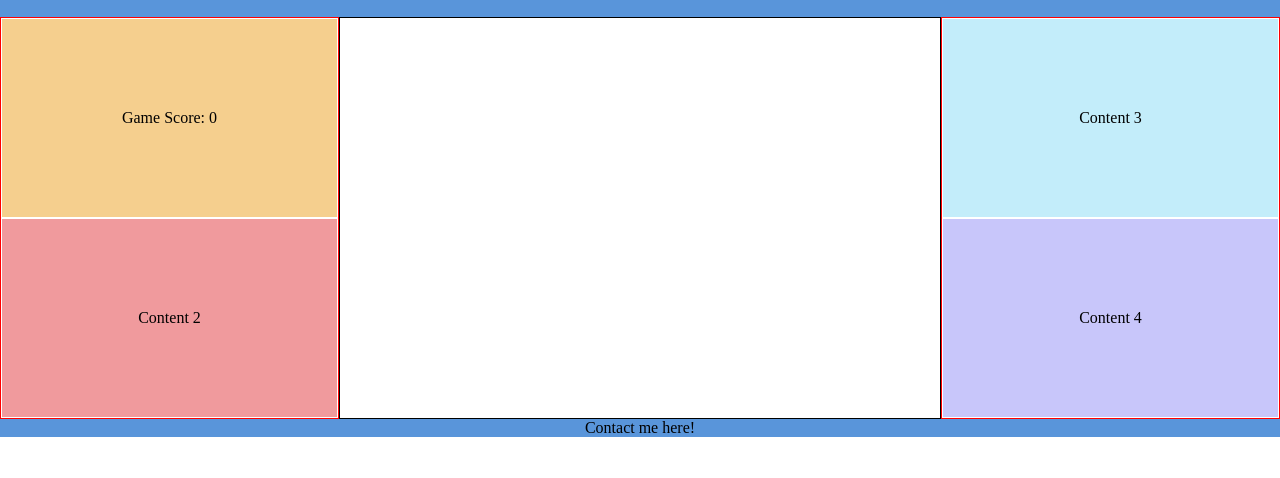
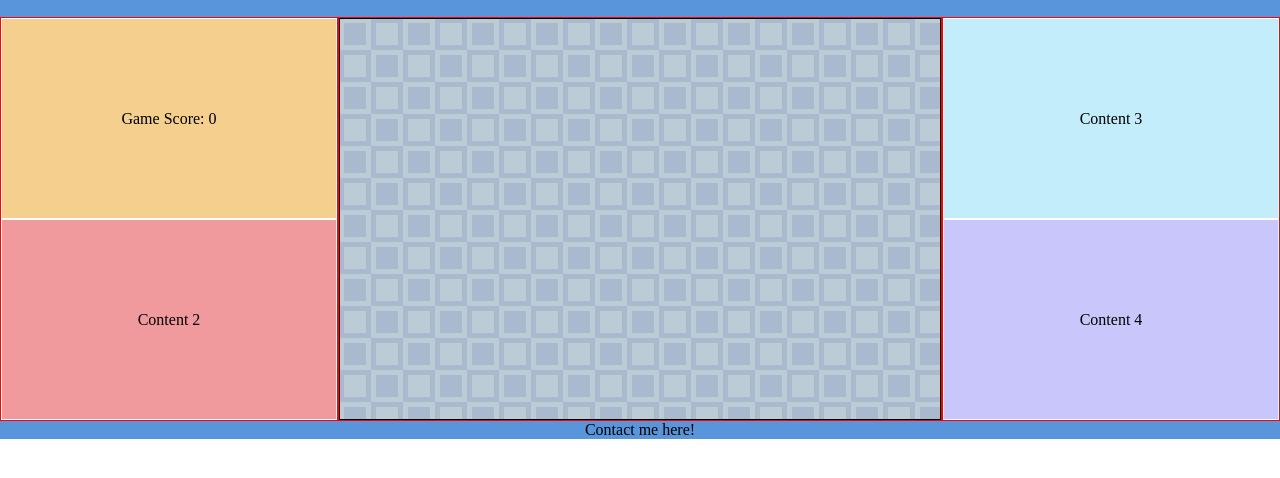
Before and after one commit to TakTakTaka/space-man, a website: page index.html in a window 1280 px wide. Shown: the part 60-538 px from the top of the page. Drawn offline with nearby package versions, Linux system fonts and the light colour scheme.

Commit message:
Add background using css

```diff
--- a/index.html
+++ b/index.html
@@ -13,7 +13,9 @@
         <div id="game-score" class="content-item content-item1">Game Score: 0</div>
         <div class="content-item content-item2">Content 2</div>
       </div>
-      <canvas id="game-canvas" width="600" height="400" style="border:1px solid #000000;"></canvas>
+      <div class="content-items canvas-bg">
+        <canvas id="game-canvas" width="600" height="400" style="border:1px solid #000000;"></canvas>
+      </div>
       <div class="content-items">
         <div class="content-item content-item3">Content 3</div>
         <div class="content-item content-item4">Content 4</div>
--- a/styles.css
+++ b/styles.css
@@ -77,3 +77,8 @@ box-sizing: border-box;
   background-color: #C3EDFA;
   background-color: #C8C6FA
 }
+
+.canvas-bg {
+  background-repeat: repeat;
+  background-image: url("./imgs/tileBg.png");
+}
```
Also changed, not shown: imgs/tileBg.png (added).
